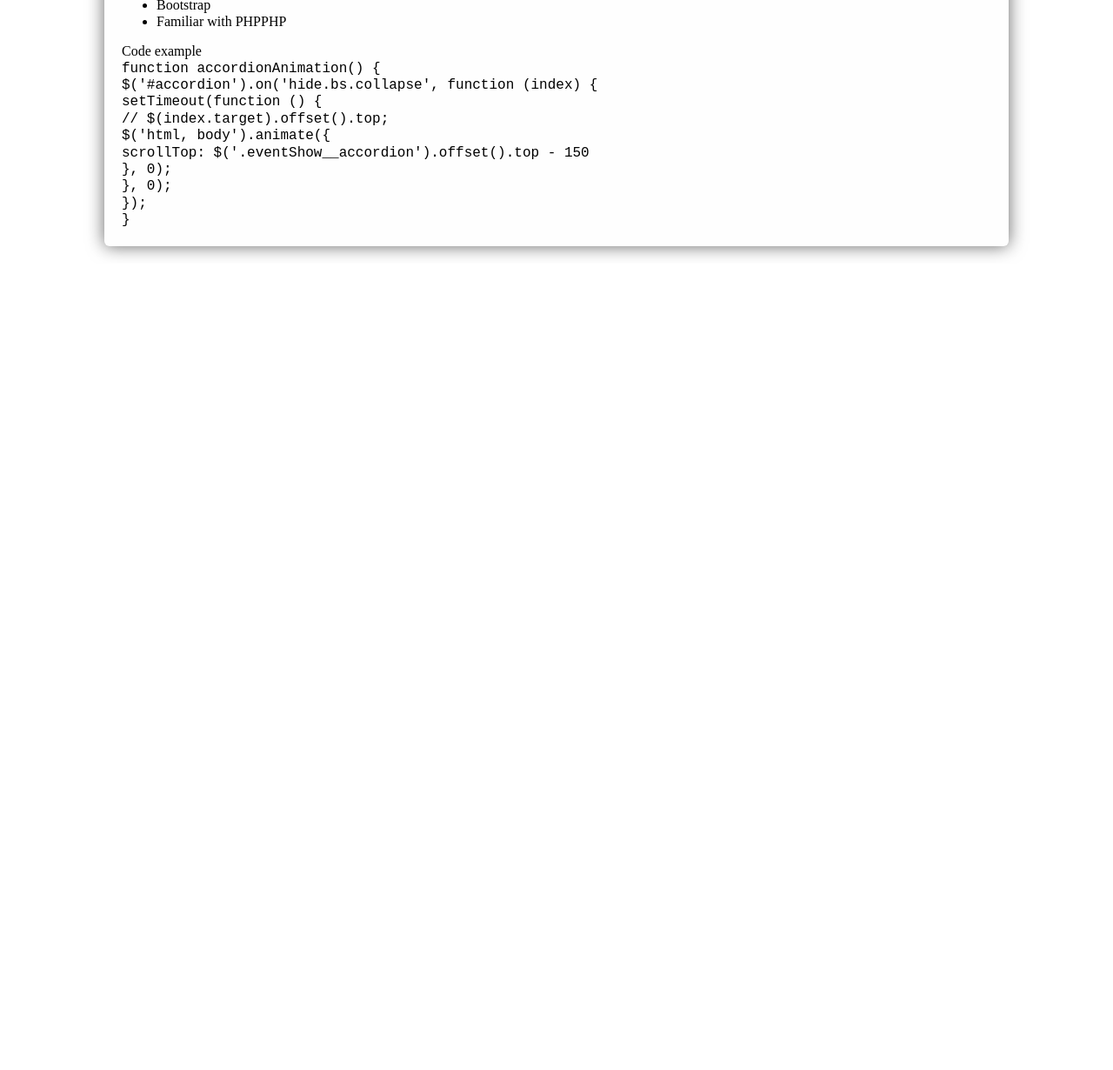
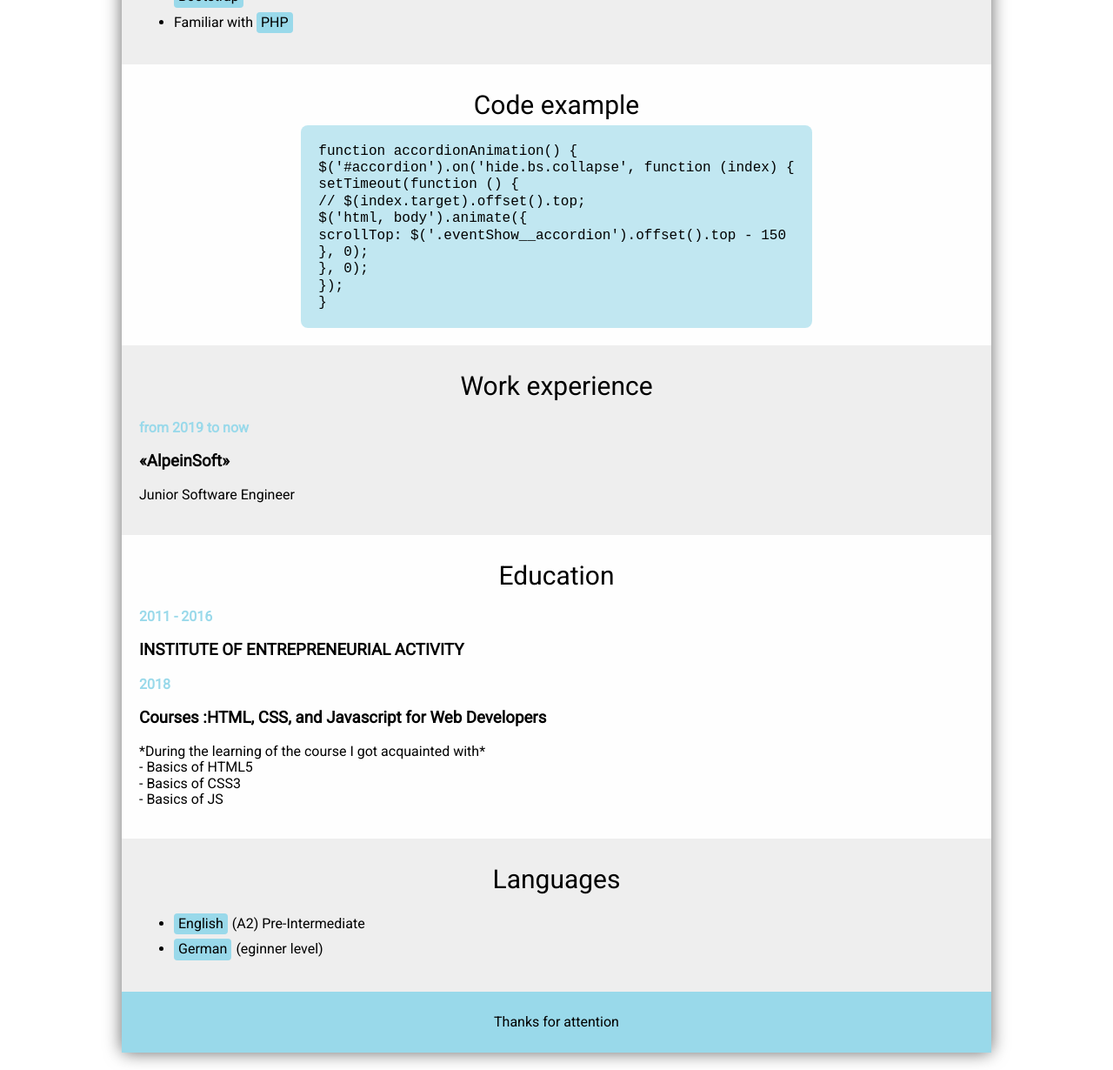
Before and after one commit to AlexKorsak/rsschool-cv, a website: page index.html in a window 1280 px wide. Shown: the part 862-2092 px from the top of the page at 87% size. Before the commit the page ends 1165 px from the top, so only its background shows below. Drawn offline with Linux system fonts and the light colour scheme.

Commit message:
feat: creat all elements for style

```diff
--- a/index.html
+++ b/index.html
@@ -17,19 +17,16 @@
         <div class="header__info">
           <h1>Alexandr Korsak</h1>
           <h2>Junior Software Engineer</h2>
-          <div class="header__info__location">
           <p>Minsk, Republic of Belarus </p>
           <p>Age: 28 years</p>
         </div>
       </div>
-      </div>
 
       <div class="section section__contacts">
-        <div class="section__header">Contact</div>
         <ul>
-          <li><span>phone</span><p>+375 (29) 572-22-82</p></li>
-          <li><span>mail</span><p><a href="mailto:aliaksandrkorsak@gmail.com">aliaksandrkorsak@gmail.com</a></p></li>
-          <li><span>skype</span><p>aliaksandr.korsak</p></li>
+          <li><p><span>phone:</span>+375 (29) 572-22-82</p></li>
+          <li><p><span>mail:</span><a href="mailto:aliaksandrkorsak@gmail.com">aliaksandrkorsak@gmail.com</a></p></li>
+          <li><p><span>skype:</span>aliaksandr.korsak</p></li>
         </ul>
       </div>
 
@@ -54,12 +51,13 @@
           <li><span>Git</span></li>
           <li><span>TYPO3</span><span>Wordpress</span></li>
           <li><span>Bootstrap</span></li>
-          <li>Familiar with PHP<span>PHP</span></li>
+          <li>Familiar with <span>PHP</span></li>
         </ul>
       </div>
 
       <div class="section section__code">
         <div class="section__header">Code example</div>
+        <div class="code-example">
           <code>
             function accordionAnimation() {<br>
               $('#accordion').on('hide.bs.collapse', function (index) {<br>
@@ -73,6 +71,44 @@
             }
           </code>
         </div>
+      </div>
+
+      <div class="section section__work">
+        <div class="section__header">Work experience</div>
+        <div class="infoItem">
+          <p class="date">from 2019 to now</p>
+          <h3>«AlpeinSoft»</h3>
+          <p>Junior Software Engineer</p>
+        </div>
+      </div>
+
+      <div class="section section__education">
+        <div class="section__header">Education</div>
+        <div class="infoItem">
+          <p class="date">2011 - 2016</p>
+          <h3>INSTITUTE OF ENTREPRENEURIAL ACTIVITY</h3>
+        </div>
+        <div class="infoItem">
+          <p class="date">2018</p>
+          <h3>Courses :HTML, CSS, and Javascript for Web Developers</h3>
+          <p>*During the learning of the course I got acquainted with*<br>
+            - Basics of HTML5<br>
+            - Basics of CSS3<br>
+            - Basics of JS</p>
+        </div>
+      </div>
+
+      <div class="section section__skils section__lang">
+        <div class="section__header">Languages</div>
+        <ul>
+          <li><span>English</span>(A2) Pre-Intermediate</li>
+          <li><span>German</span>(eginner level)</li>
+        </ul>
+      </div>
+
+      <div class="footer">
+        <p>Thanks for attention</p>
+      </div>
 
     </div>
 
--- a/src/styles/components/_base.scss
+++ b/src/styles/components/_base.scss
@@ -1,6 +1,28 @@
+@import url('https://fonts.googleapis.com/css2?family=Roboto&display=swap');
+
 body{
   display: flex;
   justify-content: center;
   padding: 0 20px;
   margin: 20px 0;
+  font-family: 'Roboto', sans-serif;
 }
+
+.code-example{
+  width: fit-content;
+  background-color: rgba(153, 217, 234, .6);
+  padding: 20px;
+  border-radius: 8px;
+}
+
+.infoItem{
+  .date{
+    color: #99d9ea;
+    font-size: 16px;
+    font-weight: bold;
+  }
+}
+
+a{
+  color: #99d9ea;
+}
--- a/src/styles/components/_conrainer.scss
+++ b/src/styles/components/_conrainer.scss
@@ -1,6 +1,6 @@
 .container{
   max-width: 1000px;
-  padding: 20px;
+  padding: 0;
   background-color: #fefefe;
   box-shadow: 0 0 20px rgba(0,0,0, .6);
   border-radius: 6px;
--- a/src/styles/components/_footer.scss
+++ b/src/styles/components/_footer.scss
@@ -0,0 +1,8 @@
+.footer{
+  width: auto;
+  display: flex;
+  align-items: center;
+  justify-content: center;
+  padding: 10px 20px;
+  background-color: #99d9ea;
+}
--- a/src/styles/components/_header.scss
+++ b/src/styles/components/_header.scss
@@ -3,8 +3,6 @@
   align-items: center;
   justify-content: space-between;
   padding: 30px 0;
-  margin-left: -20px;
-  margin-right: -20px;
   background-color: #99d9ea;
   &__image{
     width: 50%;
--- a/src/styles/components/_sections.scss
+++ b/src/styles/components/_sections.scss
@@ -0,0 +1,58 @@
+.section{
+  padding: 20px;
+  &__header{
+    width: 100%;
+    font-size: 30px;
+    padding: 10px 0 5px;
+    display: flex;
+    justify-content: center;
+  }
+  &__contacts{
+    display: flex;
+    width: 100%;
+    padding: 10px 0;
+    background-color: #eeeeee;
+    ul{
+      display: flex;
+      align-items: center;
+      justify-content: space-around;
+      padding: 0;
+      margin: 0;
+      width: 100%;
+      li{
+        list-style: none;
+        p{
+          font-weight: normal;
+          span{
+            font-weight: bold;
+            display: inline-block;
+            margin-right: 5px;
+          }
+        }
+      }
+    }
+  }
+  &__skils{
+    background-color: #eeeeee;
+    ul{
+      li{
+        margin-bottom: 5px;
+        span{
+          background-color: #99d9ea;
+          display: inline-block;
+          padding: 3px 5px;
+          border-radius: 4px;
+          margin-right: 5px;
+        }
+      }
+    }
+  }
+  &__code{
+    display: flex;
+    flex-direction: column;
+    align-items: center;
+  }
+  &__work{
+    background-color: #eeeeee;
+  }
+}
```
Also changed, not shown: build/styles/main.min.css. Lines whose indentation alone changed are shown as unchanged.
